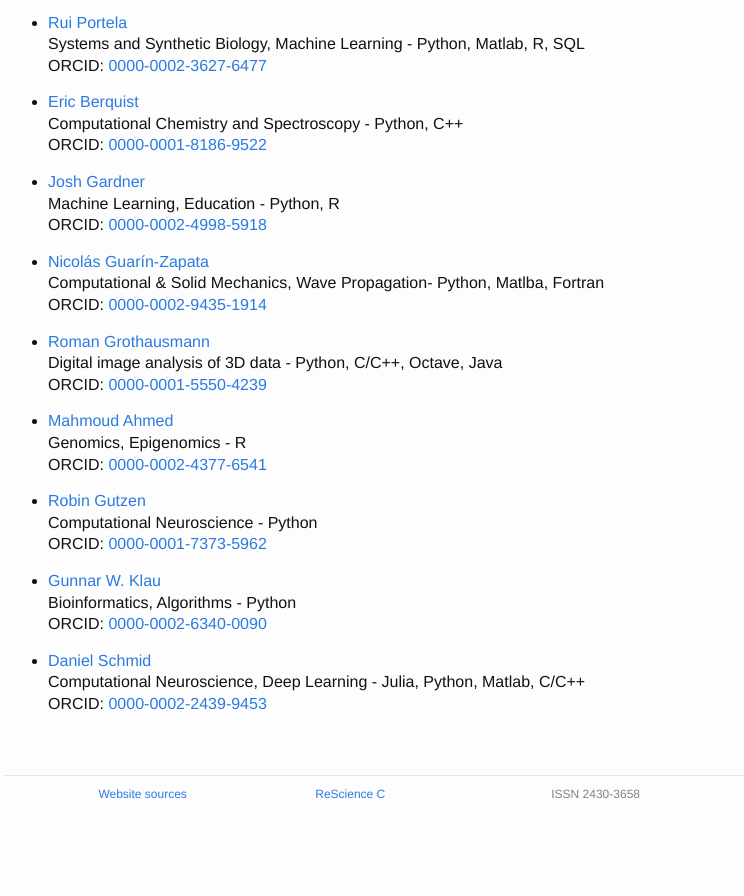
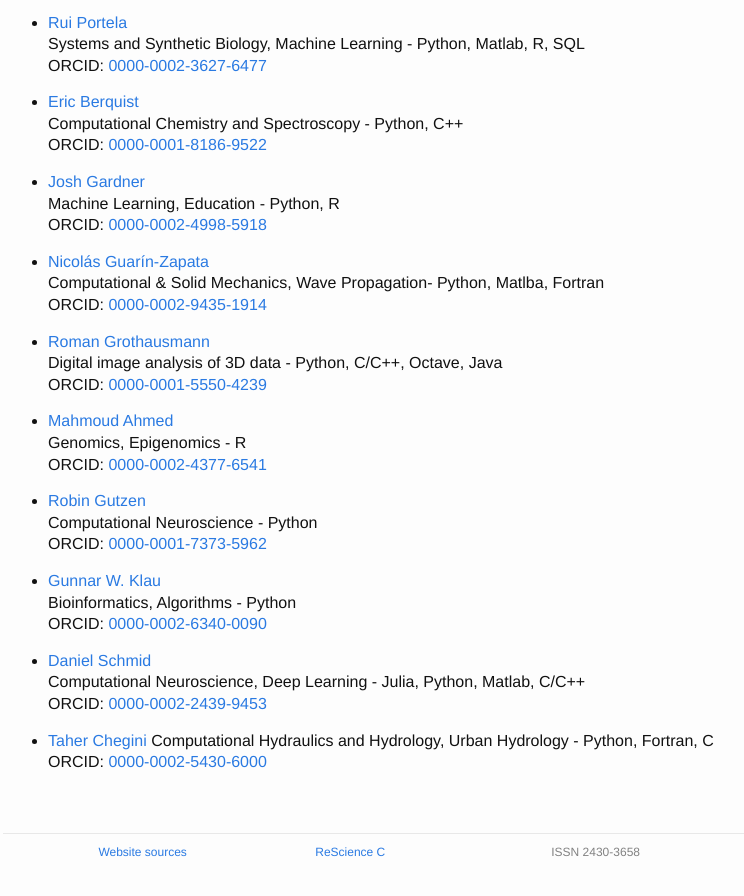
Before and after one commit to ReScience/rescience.github.io, a Jekyll site: the page built from 04-board.md, in a window 1280 px wide and 900 px high, scrolled down 9805 px. Shown: the top 896 px of the window, without its empty margins (252-996 px from the left). Built offline with Jekyll 4.4.1, drawn with Linux system fonts in a browser that asks for light colours; our own code applies the rules of GitHub Pages for plain Markdown files; before the commit the page ends 10647 px from its top, so only the background shows below that.

Commit message:
Add Taher Chegini as a reviewer

```diff
--- a/04-board.md
+++ b/04-board.md
@@ -538,3 +538,7 @@ ORCID: [0000-0002-8225-7517](https://orcid.org/0000-0002-8225-7517)
 * [Daniel Schmid](https://github.com/schmidDan)
   Computational Neuroscience, Deep Learning - Julia, Python, Matlab, C/C++
   ORCID: [0000-0002-2439-9453](https://orcid.org/0000-0002-2439-9453)
+
+* [Taher Chegini](https://github.com/cheginit)
+  Computational Hydraulics and Hydrology, Urban Hydrology - Python, Fortran, C
+  ORCID: [0000-0002-5430-6000](https://orcid.org/0000-0002-5430-6000)
```
